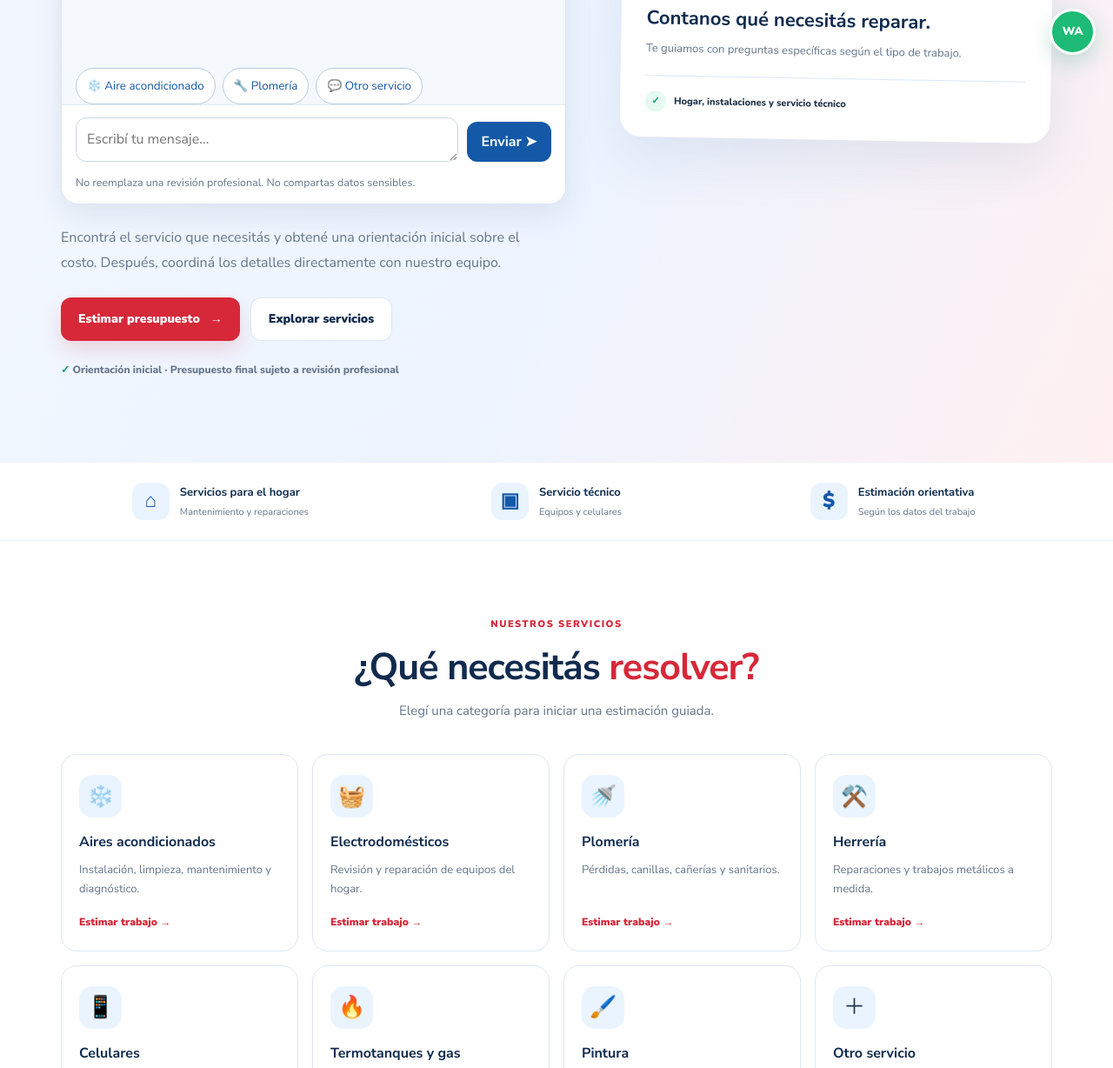
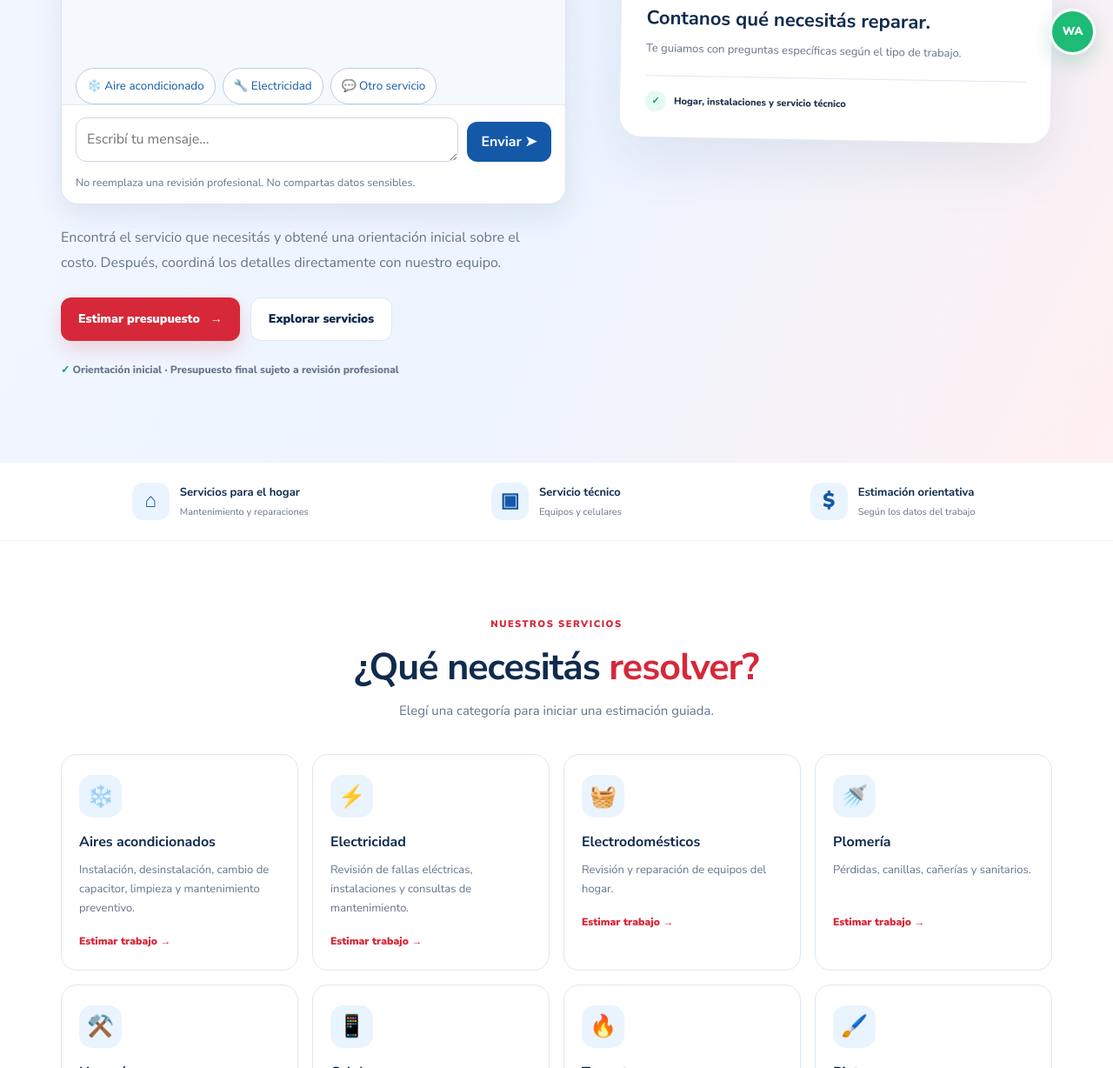
Before and after one commit to luluciel707/yoreparocorrientespro, a website: page index.html in a window 1280 px wide. Shown: the part 717-1945 px from the top of the page at 87% size. Drawn offline with Linux system fonts and the light colour scheme.

Commit message:
Update index.html

```diff
--- a/index.html
+++ b/index.html
@@ -48,8 +48,8 @@
     <button type="button" data-message="Necesito reparar un aire acondicionado">
       ❄️ Aire acondicionado
     </button>
-    <button type="button" data-message="Tengo un problema de plomería">
-      🔧 Plomería
+    <button type="button" data-message="Tengo un problema de Electricidad">
+      🔧 Electricidad
     </button>
     <button type="button" data-message="Quiero consultar por otro servicio">
       💬 Otro servicio
@@ -84,7 +84,27 @@
 </div><div class="hero-panel"><div class="panel-top"><span class="panel-icon">✦</span><span class="pill">ASISTENTE DE PRESUPUESTOS</span></div><div class="panel-illustration">🧰</div><h2>Contanos qué necesitás reparar.</h2><p>Te guiamos con preguntas específicas según el tipo de trabajo.</p><div class="panel-footer"><span class="mini-check">✓</span><span>Hogar, instalaciones y servicio técnico</span></div></div></div></section>
 <section class="trust-strip"><div class="container trust-grid"><div><span class="trust-icon">⌂</span><span><strong>Servicios para el hogar</strong><small>Mantenimiento y reparaciones</small></span></div><div><span class="trust-icon">▣</span><span><strong>Servicio técnico</strong><small>Equipos y celulares</small></span></div><div><span class="trust-icon">$</span><span><strong>Estimación orientativa</strong><small>Según los datos del trabajo</small></span></div></div></section>
 <section class="section" id="servicios"><div class="container"><div class="section-heading"><span class="eyebrow">NUESTROS SERVICIOS</span><h2>¿Qué necesitás <span>resolver?</span></h2><p>Elegí una categoría para iniciar una estimación guiada.</p></div><div class="service-grid">
-<article class="service-card"><div class="service-icon">❄️</div><h3>Aires acondicionados</h3><p>Instalación, limpieza, mantenimiento y diagnóstico.</p><button class="text-link choose-service" data-category="aire">Estimar trabajo →</button></article>
+
+<!-- AIRE ACONDICIONADO -->
+<article class="service-card">
+  <div class="service-icon">❄️</div>
+  <h3>Aires acondicionados</h3>
+  <p>Instalación, desinstalación, cambio de capacitor, limpieza y mantenimiento preventivo.</p>
+  <button class="text-link choose-service" data-category="aire">
+    Estimar trabajo →
+  </button>
+</article>
+
+<!-- ELECTRICIDAD -->
+<article class="service-card">
+  <div class="service-icon">⚡</div>
+  <h3>Electricidad</h3>
+  <p>Revisión de fallas eléctricas, instalaciones y consultas de mantenimiento.</p>
+  <button class="text-link choose-service" data-category="electricidad">
+    Estimar trabajo →
+  </button>
+</article>
+
 <article class="service-card"><div class="service-icon">🧺</div><h3>Electrodomésticos</h3><p>Revisión y reparación de equipos del hogar.</p><button class="text-link choose-service" data-category="electro">Estimar trabajo →</button></article>
 <article class="service-card"><div class="service-icon">🚿</div><h3>Plomería</h3><p>Pérdidas, canillas, cañerías y sanitarios.</p><button class="text-link choose-service" data-category="plomeria">Estimar trabajo →</button></article>
 <article class="service-card"><div class="service-icon">⚒️</div><h3>Herrería</h3><p>Reparaciones y trabajos metálicos a medida.</p><button class="text-link choose-service" data-category="herreria">Estimar trabajo →</button></article>
@@ -95,7 +115,7 @@
 </div></div></section>
 <section class="section estimator-section" id="estimador"><div class="container estimator-grid"><div class="estimator-copy"><span class="eyebrow">ASISTENTE GUIADO</span><h2>Empezá tu <span>presupuesto</span></h2><p>Respondé algunas preguntas para preparar una estimación preliminar y una consulta clara para el equipo de Yo Reparo.</p><ul class="benefit-list"><li><span>✓</span> Posibles causas según los síntomas descriptos</li><li><span>✓</span> Solo se muestran precios confirmados por el negocio</li><li><span>✓</span> Podés continuar por WhatsApp</li></ul><div class="notice"><strong>Transparencia ante todo</strong><p>Solo publicamos los precios confirmados para instalación y desinstalación de aire acondicionado. Para los demás servicios, el asistente orienta sobre posibles causas y recomendaciones según lo que describas, sin inventar importes. La evaluación profesional confirma la falla y el presupuesto final.</p></div></div>
 <form class="estimator-card" id="estimate-form"><div class="form-heading"><span class="form-bubble">✦</span><div><h3>Asistente de presupuestos</h3><p>Completá los datos del trabajo</p></div></div>
-<div class="field"><label for="category">¿Qué servicio necesitás?</label><select id="category" name="category" required><option value="">Seleccioná una categoría</option><option value="aire">Aire acondicionado</option><option value="electro">Electrodomésticos</option><option value="plomeria">Plomería</option><option value="herreria">Herrería</option><option value="celular">Servicio técnico de celulares</option><option value="termotanque">Termotanque / gas</option><option value="pintura">Pintura</option><option value="otro">Otro servicio</option></select></div>
+<div class="field"><label for="category">¿Qué servicio necesitás?</label><select id="category" name="category" required><option value="">Seleccioná una categoría</option><option value="aire">Aire acondicionado</option><option value="electro">Electrodomésticos</option><option value="plomeria">Plomería</option><option value="herreria">Herrería</option><option value="celular">Servicio técnico de celulares</option><option value="termotanque">Termotanque / gas</option><option value="pintura">Pintura</option><option value="otro">Otro servicio</option><option value="electricidad">Electricidad</option></select></div>
 <div class="field"><label for="task">¿Qué trabajo hay que realizar?</label><select id="task" name="task" required disabled><option value="">Primero elegí un servicio</option></select></div>
 <div class="form-row"><div class="field"><label for="brand">Marca / modelo (si aplica)</label><input id="brand" name="brand" placeholder="Ej. Samsung, Surrey..."></div><div class="field"><label for="zone">Zona o barrio</label><input id="zone" name="zone" placeholder="Ej. Centro, Corrientes"></div></div>
 <div class="field"><label for="details">Describí la falla o el trabajo</label><textarea id="details" name="details" rows="4" placeholder="¿Qué sucede? ¿Desde cuándo? ¿Hay medidas o fotos que puedas aportar?" required></textarea></div>
```
